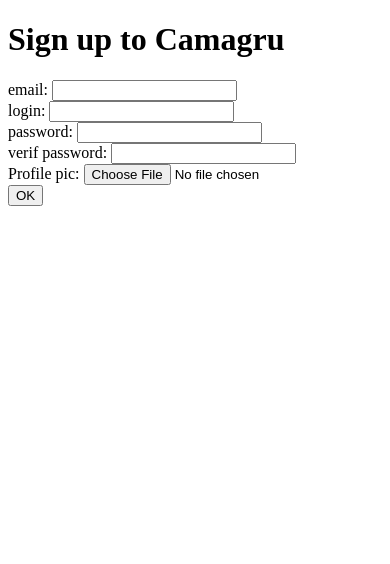
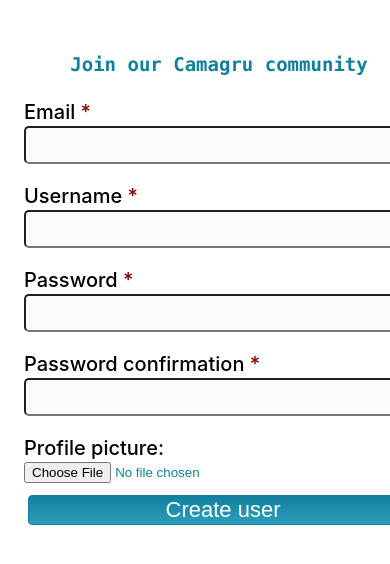
Before and after one commit to adamceci/Camagru, a PHP site: page /Camagru/sign_up in a window 390 px wide; the page is wider, and only the part inside the window is pictured. Shown: the top 564 px of that part. Run offline with PHP 8.4, Linux system fonts and the light colour scheme.

Commit message:
The create user view css is almost done
Only error messages or success messages still to be done.

```diff
--- a/assets/css/style.css
+++ b/assets/css/style.css
@@ -116,3 +116,175 @@ div.header div:nth-child(4) button {
     padding-top: 15px;
     font-style: italic;
 }
+
+/*
+    Create user form css start
+ */
+
+.create_user_body {
+    background-color: #fff;
+}
+
+.create_user_absolute_title {
+    width: 100%;
+    padding-left: 16px;
+    position: absolute;
+    text-align: initial;
+    margin-left: 32%;
+}
+
+.create_user_title {
+    display:none;
+    font-family: -apple-system,BlinkMacSystemFont,Segoe UI,Helvetica,Arial,sans-serif,Apple Color Emoji,Segoe UI Emoji;
+}
+
+.create_user_join {
+    font-size: 15px;
+    color: rgb(15, 129, 158);
+    font-family: SFMono-Regular,Consolas,Liberation Mono,Menlo,monospace;
+    position: relative;
+    left: 10%;
+    top: 32px;
+}
+
+.create_user_absolute_form {
+    position: absolute;
+    width: 30%;
+    min-width: 300px;
+    max-width: 400px;
+    padding-right: 30px;
+    padding-left: 16px;
+    top: 80px;
+    margin-left: 36%;
+}
+
+.asterix_obligatory {
+    color: darkred;
+    font-family: -apple-system,BlinkMacSystemFont,Segoe UI,Helvetica,Arial,sans-serif,Apple Color Emoji,Segoe UI Emoji;
+}
+
+.create_user_inputs{
+    width: 100%;
+    border-radius: 5px;
+    font-size: 12px;
+    background-color: #fafbfc;
+    padding-top: 4px;
+    padding-bottom: 4px;
+    padding-left: 8px;
+}
+
+.create_user_file_input {
+    color: rgb(15, 129, 158);
+    margin-bottom: 12px;
+}
+
+.input_text {
+    font-family: -apple-system,BlinkMacSystemFont,Segoe UI,Helvetica,Arial,sans-serif,Apple Color Emoji,Segoe UI Emoji;
+    margin-bottom: 2px;
+    font-size: 10px;
+    font-weight: 500;
+}
+
+.create_user_submit {
+    width:100%;
+    background: linear-gradient(rgb(15, 129, 158), rgb(45, 159, 188));
+    border: 1px solid rgb(15, 129, 158);
+    border-radius: 4px;
+    font-size: 12px;
+    color:#fff;
+    margin-left: 4px;
+}
+
+.create_user_submit:hover {
+    background: linear-gradient(rgb(45, 159, 188), rgb(15, 129, 158));
+}
+
+.create_user_error_msg {
+    background-color: red;
+    margin-bottom:10px;
+}
+
+@media screen and (max-width: 780px) {
+    .create_user_body {
+        background-color: #fff;
+    }
+
+    .create_user_absolute_title {
+        width: 100%;
+        padding-left: 16px;
+        position: absolute;
+        text-align: center;
+        margin-left: 0%;
+    }
+
+    .create_user_title {
+        display:none;
+        font-family: -apple-system,BlinkMacSystemFont,Segoe UI,Helvetica,Arial,sans-serif,Apple Color Emoji,Segoe UI Emoji;
+    }
+
+    .create_user_join {
+        font-size: 19px;
+        color: rgb(15, 129, 158);
+        font-family: SFMono-Regular,Consolas,Liberation Mono,Menlo,monospace;
+        left: 0%;
+    }
+
+    .create_user_absolute_form {
+        position: absolute;
+        width: 100%;
+        max-width: 100%;
+        padding-right: 30px;
+        padding-left: 16px;
+        margin-left: 0%;
+    }
+
+    .asterix_obligatory {
+        color: darkred;
+        font-family: -apple-system,BlinkMacSystemFont,Segoe UI,Helvetica,Arial,sans-serif,Apple Color Emoji,Segoe UI Emoji;
+    }
+
+    .create_user_inputs{
+        width: 100%;
+        border-radius: 5px;
+        font-size: 22px;
+        background-color: #fafbfc;
+        padding-top: 4px;
+        padding-bottom: 4px;
+        padding-left: 8px;
+    }
+
+    .create_user_file_input {
+        color: rgb(15, 129, 158);
+        margin-bottom: 12px;
+    }
+
+    .input_text {
+        font-family: -apple-system,BlinkMacSystemFont,Segoe UI,Helvetica,Arial,sans-serif,Apple Color Emoji,Segoe UI Emoji;
+        margin-bottom: 2px;
+        font-size: 20px;
+        font-weight: 500;
+    }
+
+    .create_user_submit {
+        width:100%;
+        background: linear-gradient(rgb(15, 129, 158), rgb(45, 159, 188));
+        border: 1px solid rgb(15, 129, 158);
+        border-radius: 4px;
+        font-size: 22px;
+        color:#fff;
+        margin-left: 4px;
+    }
+
+    .create_user_submit:hover {
+        background: linear-gradient(rgb(45, 159, 188), rgb(15, 129, 158));
+    }
+
+    .create_user_error_msg {
+        background-color: red;
+        margin-bottom:10px;
+    }
+}
+
+/*
+Create user form css end
+ */
--- a/views/create_user_form.view.php
+++ b/views/create_user_form.view.php
@@ -10,24 +10,26 @@ if (isset($_SESSION) && array_key_exists("last_login", $_SESSION) && !empty($_SE
 <html>
 <head>
     <meta charset="utf-8">
+    <meta name="viewport" content="width=device-width">
     <link rel="stylesheet" href="assets/css/style.css?rnd=132" type="text/css">
 </head>
-<body>
+<body class="create_user_body">
+<div class="create_user_responsive">
+    <div class="create_user_absolute_title">
+        <h1 class="create_user_join">Join our Camagru community</h1>
+        <h1 class="create_user_title">Create your account</h1>
+    </div>
 
-<div class="sign_up_absolute_title">
-    <h1 class="sign_up_title">Sign up to Camagru</h1>
+    <div class="create_user_absolute_form">
+        <form action="create" method="POST">
+            <p class="input_text">Email <span class="asterix_obligatory">*</span></p><input class="create_user_inputs" type="email" name="email" value="<?php if(isset($last_email)) echo $last_email; ?>"/><br>
+            <p class="input_text">Username <span class="asterix_obligatory">*</span></p> <input class="create_user_inputs" type="text" name="login" value="<?php if(isset($last_login)) echo $last_login; ?>"/><br>
+            <p class="input_text">Password <span class="asterix_obligatory">*</span></p> <input class="create_user_inputs" type="password" name="password" value=""/><br>
+            <p class="input_text">Password confirmation <span class="asterix_obligatory">*</span></p> <input class="create_user_inputs" type="password" name="password_verif" value=""/><br>
+            <p class="input_text">Profile picture: </p><input class="create_user_file_input" type="file" name="profile_pic" value="/assets/img_pic/"/><br>
+            <input class="create_user_submit" type="submit" name="submit_create" value="Create user">
+        </form>
+    </div>
 </div>
-
-<div class="sign_up_absolute_form">
-    <form action="create" method="POST">
-        email: <input type="email" name="email" value="<?php if(isset($last_email)) echo $last_email; ?>"/><br>
-        login: <input type="text" name="login" value="<?php if(isset($last_login)) echo $last_login; ?>"/><br>
-        password: <input type="password" name="password" value=""/><br>
-        verif password: <input type="password" name="password_verif" value=""/><br>
-        Profile pic: <input type="file" name="profile_pic" value="/assets/img_pic/"/><br>
-        <input type="submit" name="submit_create" value="OK">
-    </form>
-</div>
-
 </body>
 </html>
```
